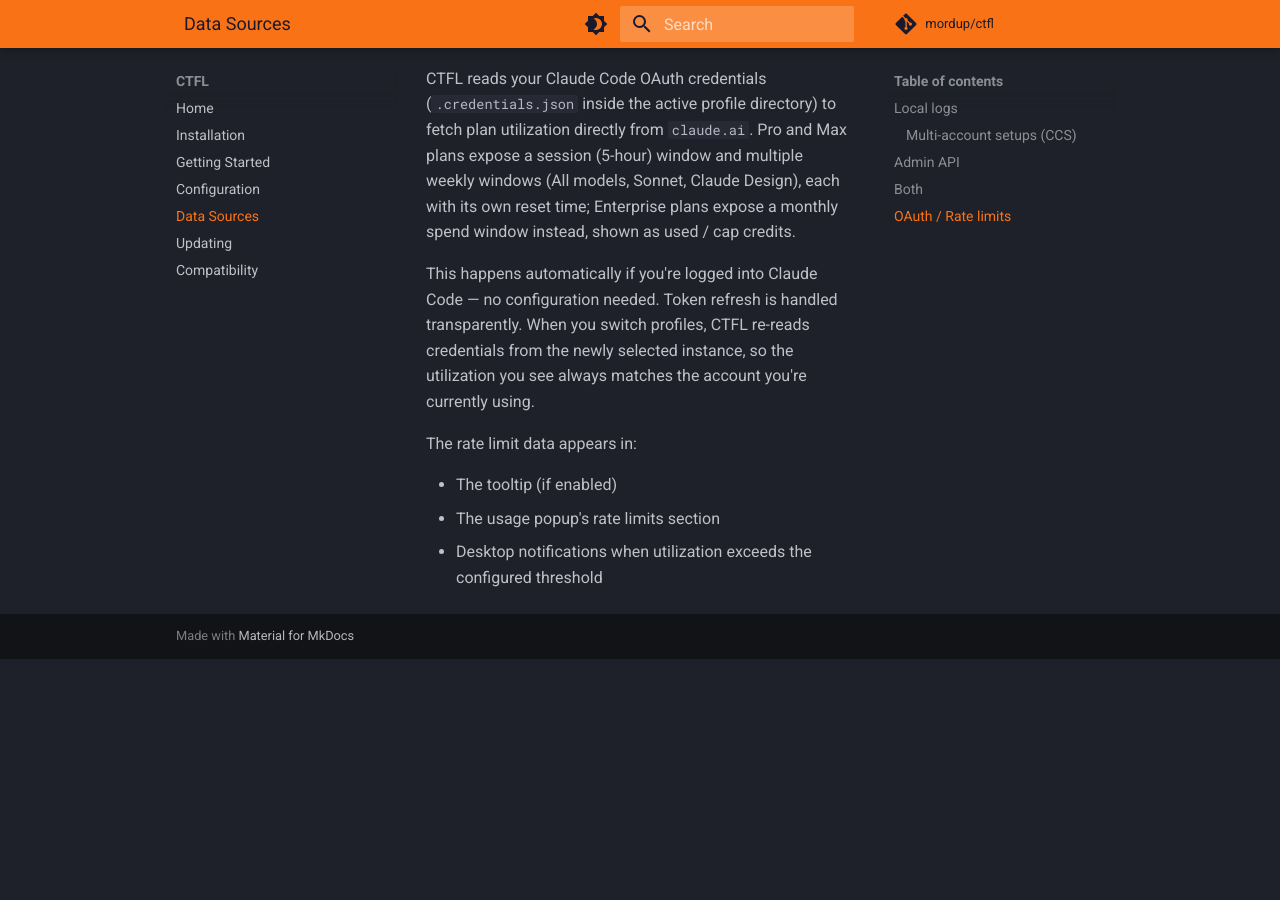
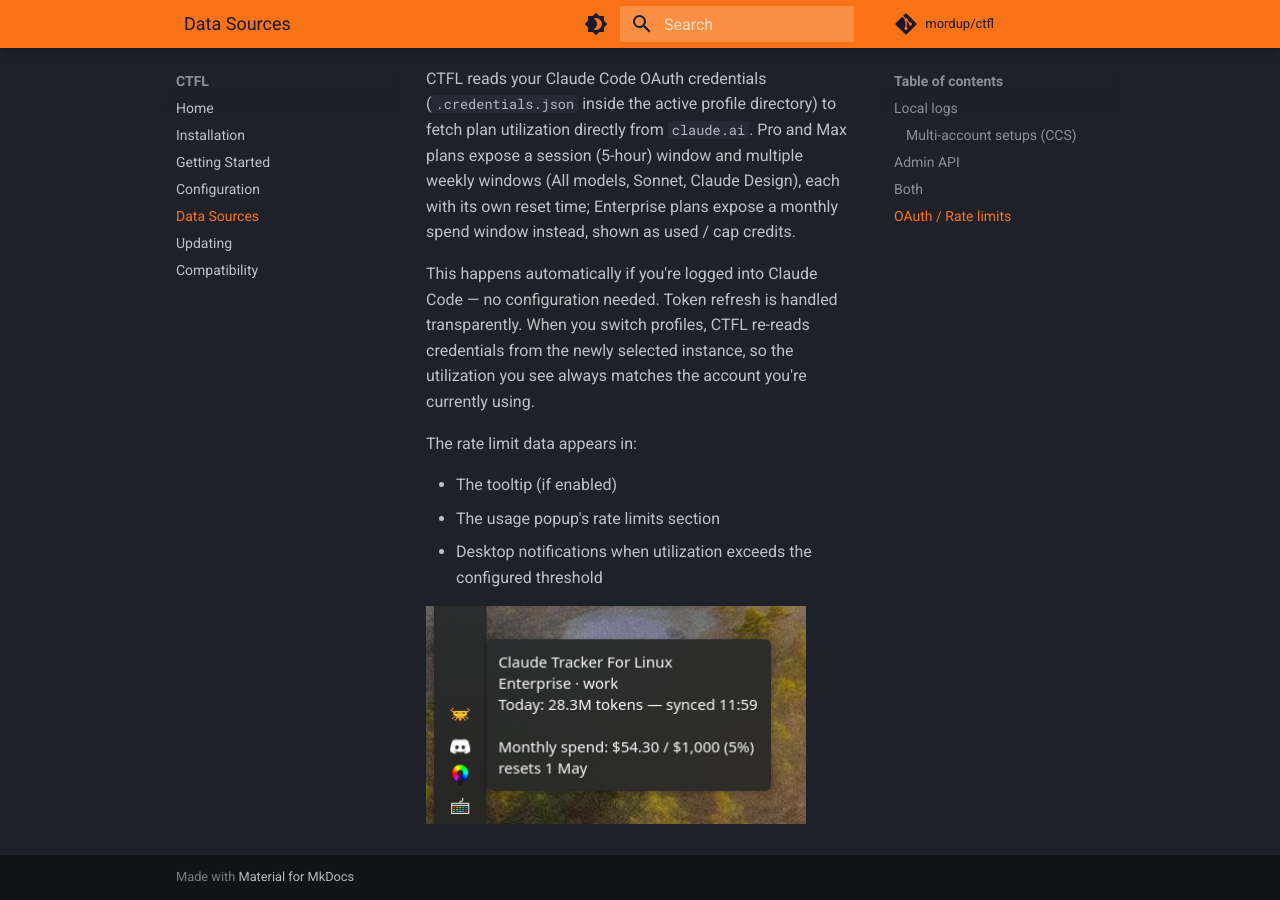
Before and after one commit to mordup/ctfl-docs, an MkDocs documentation site: the page built from docs/data-sources.md, in a window 1280 px wide and 900 px high, scrolled down 1618 px. Built offline with MkDocs 1.6.1 and Material for MkDocs 9.7.7, drawn with Linux system fonts in a browser that asks for light colours; comment, search, counter and statistics services are not loaded; before the commit the page ends 2277 px from its top, so only the background shows below that.

Commit message:
docs: refresh tray + by-model screenshots for 2.7.1
Replace the tray_overlay.png capture with a fresh Max-plan tooltip
showing the new "All models" label and per-reset layout, and refresh
the by-model tab screenshot. Add a dedicated tray_enterprise.png
illustrating the Enterprise monthly-spend tooltip under the OAuth /
Rate limits section.

```diff
--- a/docs/data-sources.md
+++ b/docs/data-sources.md
@@ -53,3 +53,5 @@
 - The tooltip (if enabled)
 - The usage popup's rate limits section
 - Desktop notifications when utilization exceeds the configured threshold
+
+![Enterprise tray tooltip — monthly spend only](assets/images/tray_enterprise.png){ width="380" }
```
Also changed, not shown: docs/assets/images/tray_enterprise.png (added), docs/assets/images/tray_overlay.png, docs/assets/images/usage_models.png.
